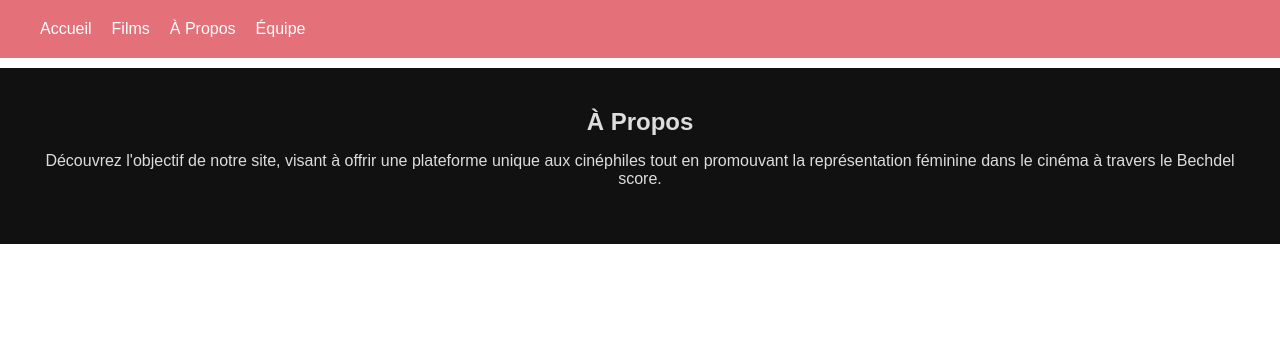
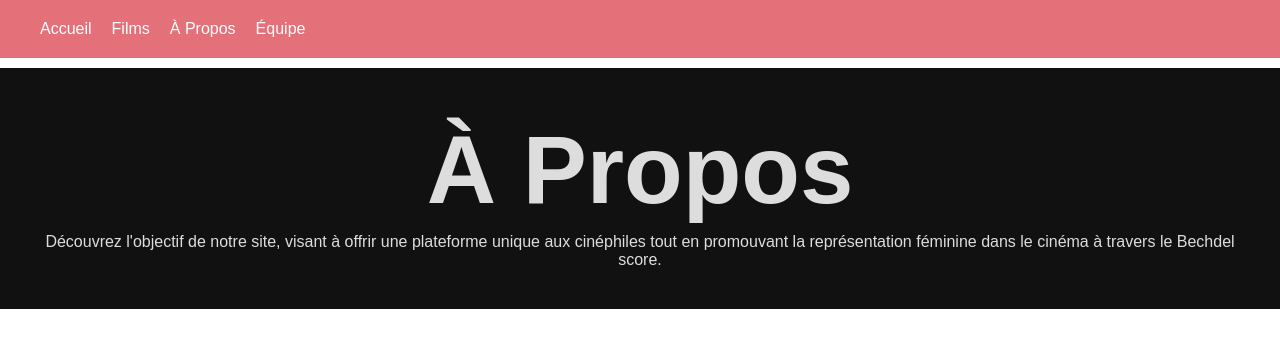
Before and after one commit to WazabiH/SAE_303-Data, a PHP site: page /a-propos.html in a window 1280 px wide. Shown: the top 358 px of the page. Run offline with PHP 8.4, Linux system fonts and the light colour scheme.

Commit message:
Update a_propos.css

```diff
--- a/css/a_propos.css
+++ b/css/a_propos.css
@@ -1,6 +1,19 @@
+*{
+  box-sizing: border-box;
+  margin:0;
+  padding:0;
+  font-family: "poppins",sans-serif;
+}
+
 .section-a-propos {
     background-color: #111;
     color: #ddd;
     padding: 40px;
     text-align: center;
   }
+
+.section-a-propos h1{
+    font-size: 6rem;
+  font-weight: 700;
+  line-height: 1.3;
+  }
```
